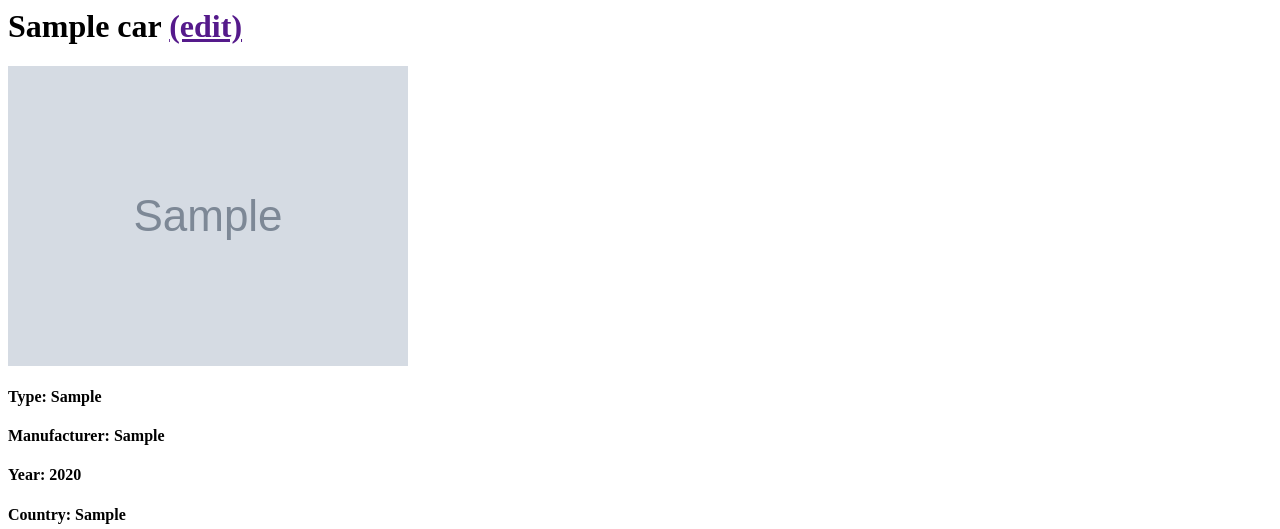
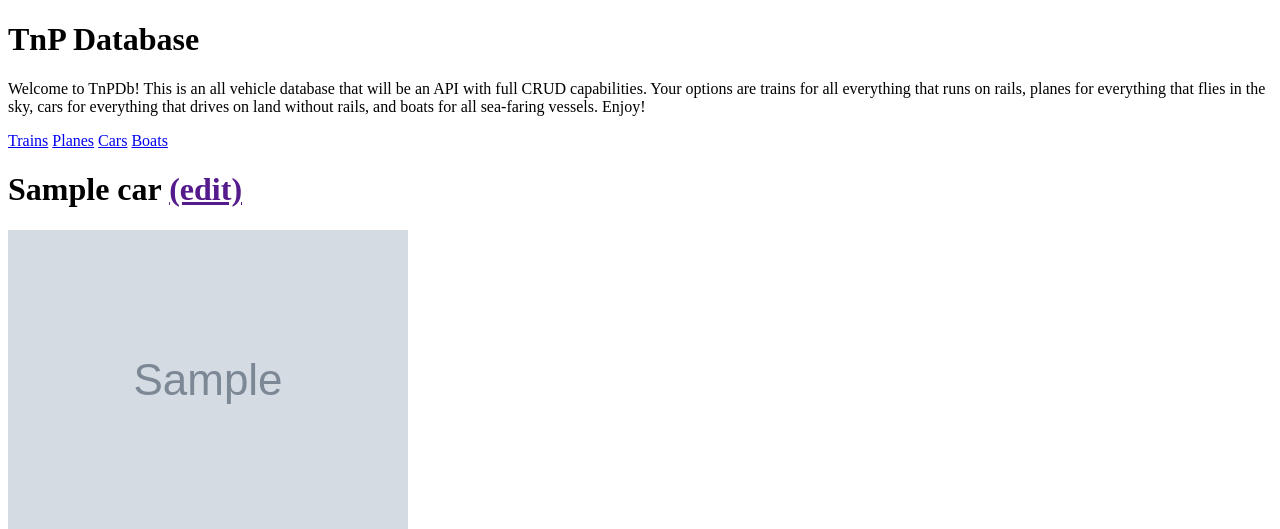
Before and after one commit to etnitz/trains_n_planes, a Django app: page /cars/1 in a window 1280 px wide. Shown: the top 529 px of the page. Run offline with Django 4.2, Linux system fonts and the light colour scheme; tables that the repository leaves empty hold one stand-in row (values such as "Sample post"); grey boxes marked "Sample" are stand-in pictures.

Commit message:
got base working

```diff
--- /dev/null
+++ b/tnp/templates/tnp/base.html
@@ -0,0 +1,20 @@
+<!DOCTYPE html>
+<html lang="en">
+<head>
+    <meta charset="UTF-8">
+    <meta http-equiv="X-UA-Compatible" content="IE=edge">
+    <meta name="viewport" content="width=device-width, initial-scale=1.0">
+    <title>TnPDb</title>
+</head>
+<body>
+    <h1>TnP Database</h1>
+    <P>Welcome to TnPDb! This is an all vehicle database that will be an API with full CRUD capabilities. Your options are trains for all everything that runs on rails, planes for everything that flies in the sky, cars for everything that drives on land without rails, and boats for all sea-faring vessels. Enjoy!</P>
+    <nav>
+        <a href="/trains">Trains</a>
+        <a href="/planes">Planes</a>
+        <a href="/cars">Cars</a>
+        <a href="/boats">Boats</a>
+    </nav>
+    {% block content %} {% endblock %}
+</body>
+</html>
--- a/tnp/templates/tnp/boat_detail.html
+++ b/tnp/templates/tnp/boat_detail.html
@@ -1,3 +1,4 @@
+{% extends 'tnp/base.html' %} {% block content %}
 <h1>{{ boat.name }} <a href="">(edit)</a></h1>
 <img src="{{ boat.photo_url }}" alt="" class="boat-photo"/>
 <h4>Type: {{ boat.type }}</h4>
@@ -6,3 +7,4 @@
 <h4>Year: {{ boat.year }}</h4>
 <h4>Country: {{ boat.country }}</h4>
 <p>{{ boat.description }}</p>
+{% endblock %}
--- a/tnp/templates/tnp/car_detail.html
+++ b/tnp/templates/tnp/car_detail.html
@@ -1,3 +1,4 @@
+{% extends 'tnp/base.html' %} {% block content %}
 <h1>{{ car.name }} <a href="">(edit)</a></h1>
 <img src="{{ car.photo_url }}" alt="" class="car-photo"/>
 <h4>Type: {{ car.type }}</h4>
@@ -5,3 +6,4 @@
 <h4>Year: {{ car.year }}</h4>
 <h4>Country: {{ car.country }}</h4>
 <p>{{ car.description }}</p>
+{% endblock %}
--- a/tnp/templates/tnp/plane_detail.html
+++ b/tnp/templates/tnp/plane_detail.html
@@ -1,3 +1,4 @@
+{% extends 'tnp/base.html' %} {% block content %}
 <h1>{{ plane.name }} <a href="">(edit)</a></h1>
 <img src="{{ plane.photo_url }}" alt="" class="plane-photo"/>
 <h4>Role: {{ plane.role }}</h4>
@@ -5,3 +6,4 @@
 <h4>Year: {{ plane.year }}</h4>
 <h4>Country: {{ plane.country }}</h4>
 <p>{{ plane.description }}</p>
+{% endblock %}
--- a/tnp/templates/tnp/train_detail.html
+++ b/tnp/templates/tnp/train_detail.html
@@ -1,4 +1,4 @@
-{% block content %}
+{% extends 'tnp/base.html' %} {% block content %}
 <h1>{{ train.name }} <a href="">(edit)</a></h1>
 <img src="{{ train.photo_url }}" alt="" class="train-photo"/>
 <h4>Power Type: {{ train.power_type }}</h4>
```
